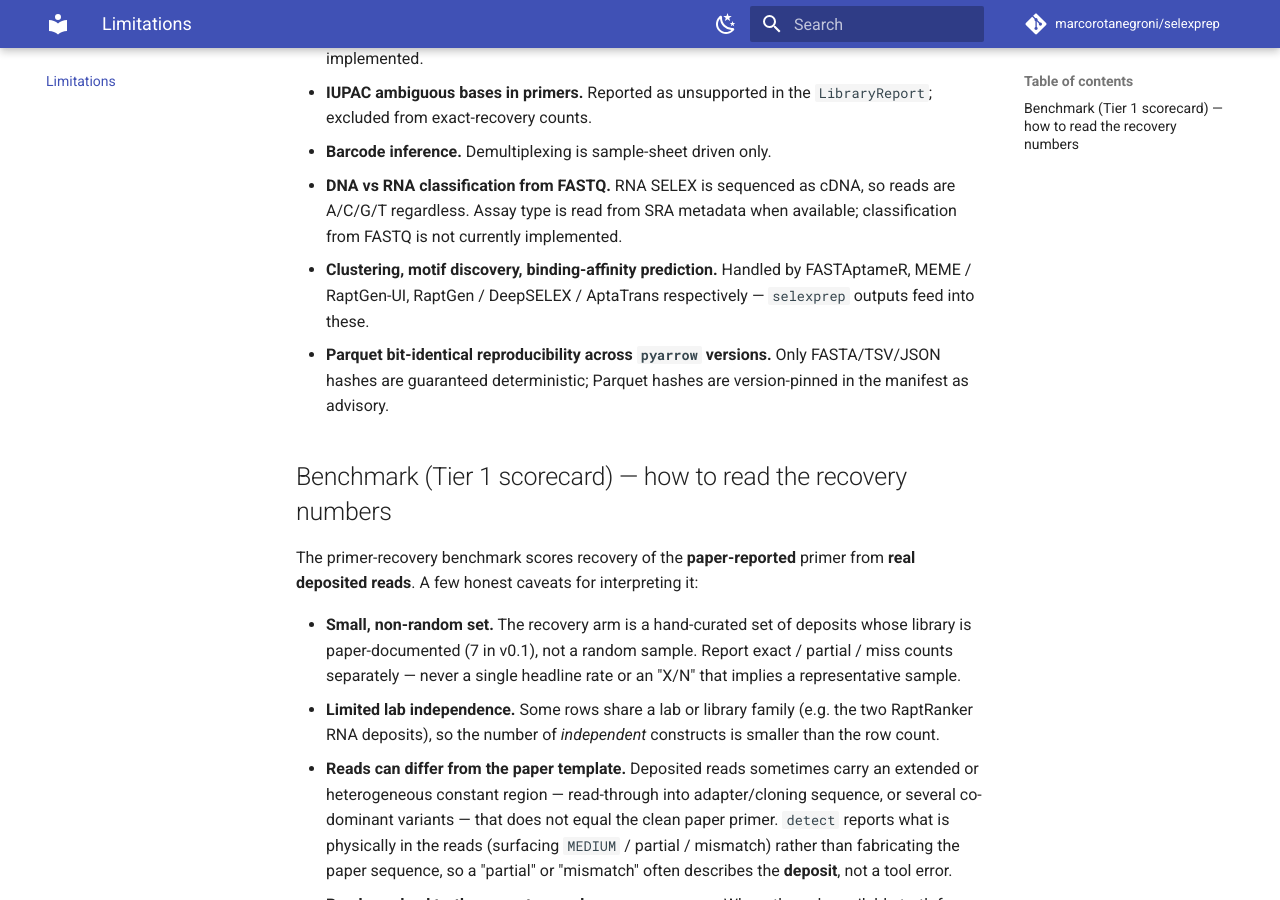
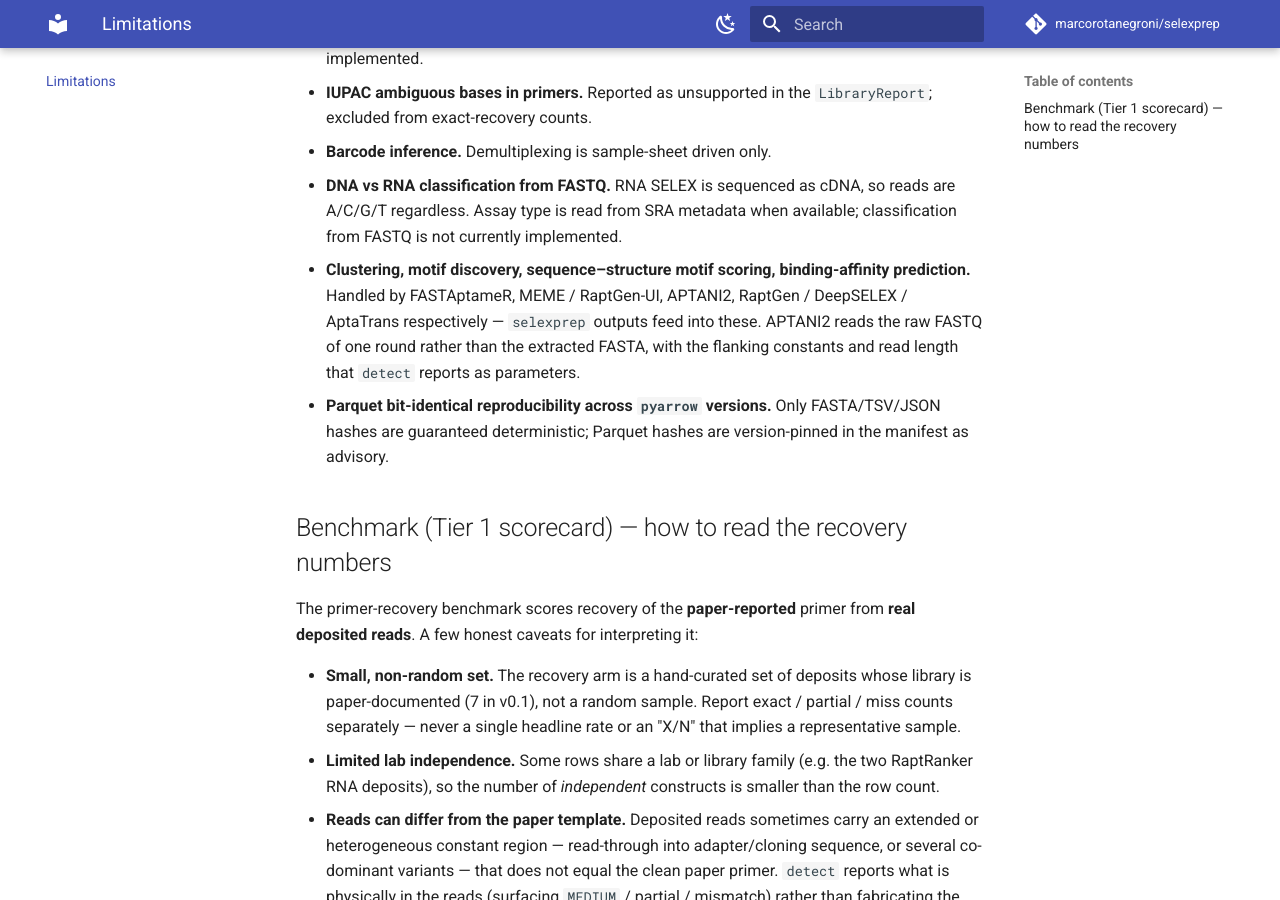
Before and after one commit to marcorotanegroni/selexprep, an MkDocs documentation site: the page built from docs/limitations.md, in a window 1280 px wide and 900 px high, scrolled down 351 px. Built offline with MkDocs 1.6.1 and Material for MkDocs 9.7.7, drawn with Linux system fonts in a browser that asks for light colours; comment, search, counter and statistics services are not loaded.

Commit message:
docs: APTANI2 among downstream tools (raw per-round FASTQ plus the constants detect reports)

```diff
--- a/docs/limitations.md
+++ b/docs/limitations.md
@@ -10,7 +10,7 @@ supported:
 - **IUPAC ambiguous bases in primers.** Reported as unsupported in the `LibraryReport`; excluded from exact-recovery counts.
 - **Barcode inference.** Demultiplexing is sample-sheet driven only.
 - **DNA vs RNA classification from FASTQ.** RNA SELEX is sequenced as cDNA, so reads are A/C/G/T regardless. Assay type is read from SRA metadata when available; classification from FASTQ is not currently implemented.
-- **Clustering, motif discovery, binding-affinity prediction.** Handled by FASTAptameR, MEME / RaptGen-UI, RaptGen / DeepSELEX / AptaTrans respectively — `selexprep` outputs feed into these.
+- **Clustering, motif discovery, sequence–structure motif scoring, binding-affinity prediction.** Handled by FASTAptameR, MEME / RaptGen-UI, APTANI2, RaptGen / DeepSELEX / AptaTrans respectively — `selexprep` outputs feed into these. APTANI2 reads the raw FASTQ of one round rather than the extracted FASTA, with the flanking constants and read length that `detect` reports as parameters.
 - **Parquet bit-identical reproducibility across `pyarrow` versions.** Only FASTA/TSV/JSON hashes are guaranteed deterministic; Parquet hashes are version-pinned in the manifest as advisory.
 
 ## Benchmark (Tier 1 scorecard) — how to read the recovery numbers
```
Also changed, not shown: README.md (+1 -0 lines).
